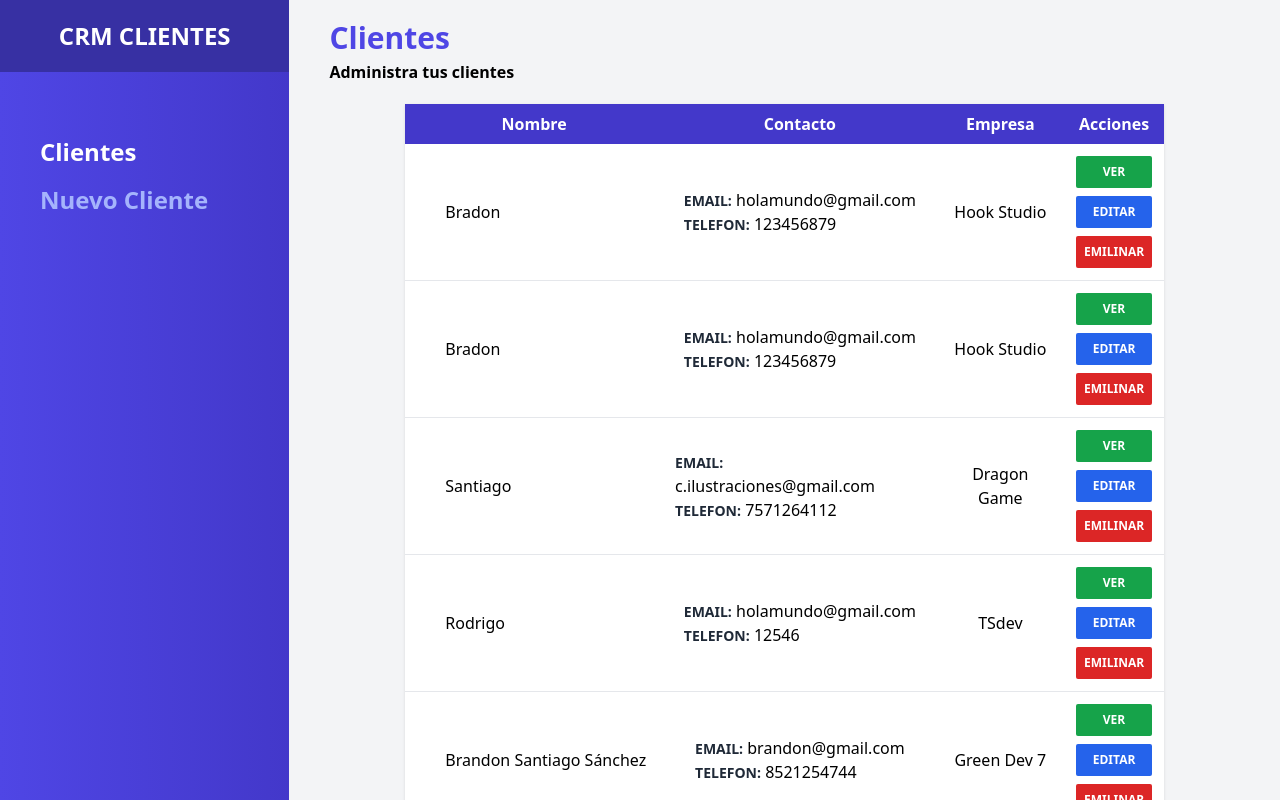
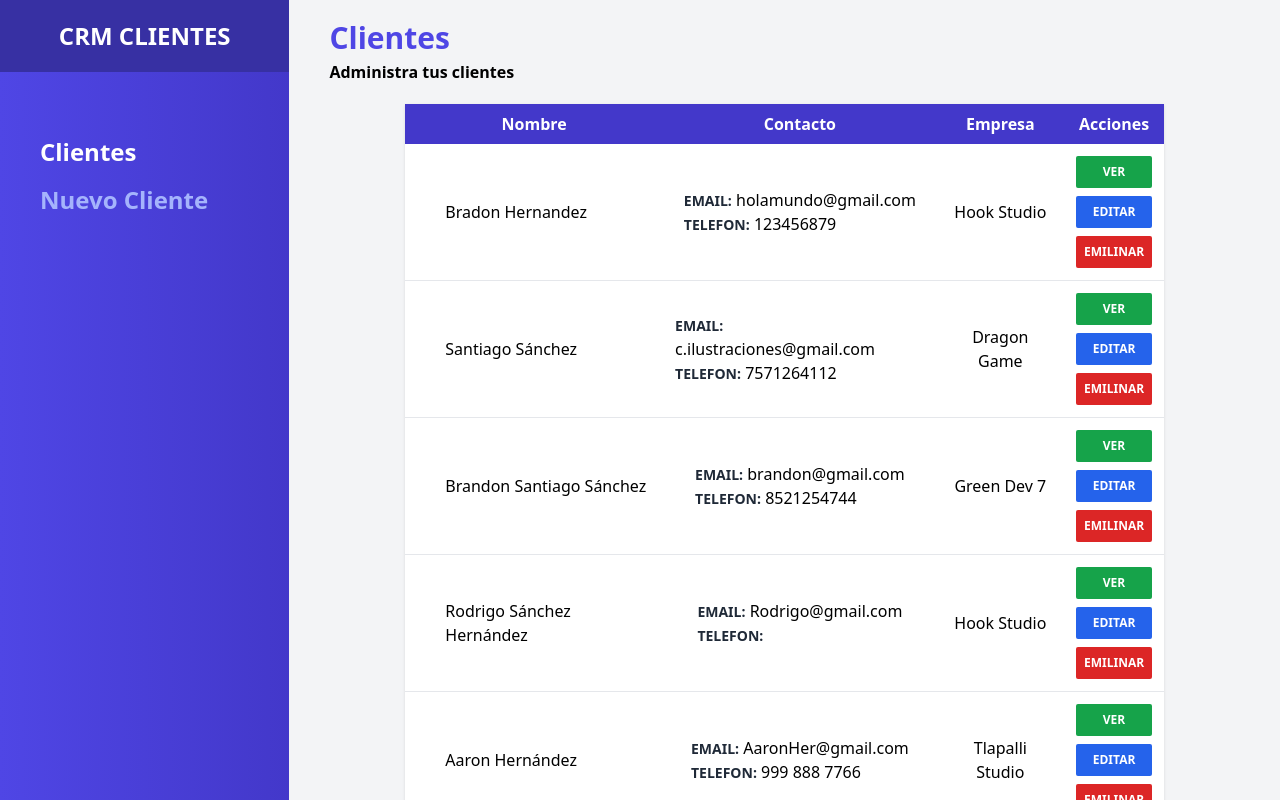
Before and after one commit to tonatiujsanchez/crm-react, a React (Vite) app: page /clientes in a window 1280 px wide. Shown: the top 800 px of the page. Built offline with nearby package versions, Linux system fonts and the light colour scheme; data requests are answered from the project's data file.

Commit message:
Editar y Eliminar Cliente implementado

```diff
--- a/db.json
+++ b/db.json
@@ -1,15 +1,7 @@
 {
   "clientes": [
     {
-      "nombre": "Bradon",
-      "empresa": "Hook Studio",
-      "email": "holamundo@gmail.com",
-      "telefono": "123456879",
-      "notas": "El cliente solicita un producto de calidad Premium.",
-      "id": 1
-    },
-    {
-      "nombre": "Bradon",
+      "nombre": "Bradon Hernandez",
       "empresa": "Hook Studio",
       "email": "holamundo@gmail.com",
       "telefono": "123456879",
@@ -17,20 +9,12 @@
       "id": 2
     },
     {
-      "nombre": "Santiago",
+      "nombre": "Santiago Sánchez",
       "empresa": "Dragon Game",
       "email": "c.ilustraciones@gmail.com",
       "telefono": "7571264112",
       "notas": "Cliente frecuente que requiere post para días memorables.",
       "id": 3
-    },
-    {
-      "nombre": "Rodrigo",
-      "empresa": "TSdev",
-      "email": "holamundo@gmail.com",
-      "telefono": "12546",
-      "notas": "El cliente requiere tóner cada fin de mes.",
-      "id": 4
     },
     {
       "nombre": "Brandon Santiago Sánchez",
--- a/src/components/Cliente.jsx
+++ b/src/components/Cliente.jsx
@@ -1,7 +1,7 @@
 import { useNavigate } from "react-router-dom";
 
 
-const Cliente = ({ cliente }) => {
+const Cliente = ({ cliente, handleEliminar }) => {
 
     const navigate = useNavigate();
 
@@ -24,9 +24,21 @@ const Cliente = ({ cliente }) => {
             <button
                 onClick={ ()=> navigate(`/clientes/${id}`) }
                 type="button"
-                className=" bg-green-600 hover:bg-green-700 text-white block w-full p-2 mb-2 uppercase font-bold text-xs rounded-sm">Ver</button>
-            <button type="button" className=" bg-blue-600 hover:bg-blue-700 text-white block w-full p-2 mb-2 uppercase font-bold text-xs rounded-sm">Editar</button>
-            <button type="button" className=" bg-red-600 hover:bg-red-700 text-white block w-full p-2 uppercase font-bold text-xs rounded-sm">Emilinar</button>
+                className=" bg-green-600 hover:bg-green-700 text-white block w-full p-2 mb-2 uppercase font-bold text-xs rounded-sm">
+                    Ver
+            </button>
+            <button
+                onClick={ ()=> navigate(`/clientes/editar/${ id }`) }
+                type="button"
+                className=" bg-blue-600 hover:bg-blue-700 text-white block w-full p-2 mb-2 uppercase font-bold text-xs rounded-sm">
+                    Editar
+            </button>
+            <button
+                onClick={ ()=> handleEliminar( id, nombre ) }
+                type="button"
+                className="bg-red-600 hover:bg-red-700 text-white block w-full p-2 uppercase font-bold text-xs rounded-sm">
+                    Emilinar
+            </button>
         </td>
 
     </tr>
--- a/src/components/Formulario.jsx
+++ b/src/components/Formulario.jsx
@@ -3,7 +3,7 @@ import { useNavigate } from 'react-router-dom'
 import * as Yup from 'yup'
 
 
-const Formulario = () => {
+const Formulario = ({ cliente, cargando }) => {
 
     const navigate = useNavigate()
 
@@ -27,20 +27,29 @@ const Formulario = () => {
 
     const handleSubmit = async ( values, resetForm )=>{
         try {
+            let resp;
+            if( cliente.id ){
+                const url = `http://localhost:4000/clientes/${ cliente.id }`;
+                resp = await fetch(url, {
+                    method: 'PUT',
+                    body: JSON.stringify( values ),
+                    headers: {
+                        'Content-Type': 'application/json'
+                     }
+                });
+            }else{
                 const url = 'http://localhost:4000/clientes';
-
-            const resp = await fetch(url, {
+                resp = await fetch(url, {
                     method: 'POST',
                     body: JSON.stringify( values ),
                     headers: {
                         'Content-Type': 'application/json'
                      }
                 });
-
-            const result = await resp.json();
+            }
+            await resp.json();
             resetForm();
             navigate('/clientes');
-            console.log( result );
 
         } catch (error) {
             console.log('Hubo un error al intentar agregar un nuevo cliente.');
@@ -48,22 +57,20 @@ const Formulario = () => {
     }
 
 
-
-
   return (
         <div className="mt-6 bg-white px-5 py-8 rounded-md shadow-md w-4/4 md:w-3/4 lg:w-[600px] mx-auto">
             <h1 className="text-gray-600 font-bold text-center uppercase text-lg">
-            Agregar Cliente
+                { cliente?.nombre ?' Editar Cliente ' : 'Agregar Nuevo Cliente' }
             </h1>
-
             <Formik
                 initialValues={{
-                nombre: '',
-                empresa: '',
-                email: '',
-                telefono: '',
-                notas: ''
+                    nombre: cliente.nombre ?? '',
+                    empresa: cliente.empresa ?? '',
+                    email: cliente.email ?? '',
+                    telefono: cliente.telefono ?? '',
+                    notas: cliente.notas ?? ''
                 }}
+                enableReinitialize={true}
                 onSubmit={ ( values, { resetForm } )=> {
                     handleSubmit(values, resetForm);
                 }}
@@ -154,16 +161,22 @@ const Formulario = () => {
 
                             <input
                                 type="submit"
-                        value="Agregar Cliente"
+                                value={ cliente?.nombre ?' Editar Cliente ' : 'Agregar Cliente'}
                                 className="mt-5 w-full bg-indigo-600 p-3 text-white font-bold uppercase rounded-md cursor-pointer hover:bg-indigo-700"
                              />
                          </Form>
+
                    )}
                 }
             </Formik>
-
          </div>
   )
 }
 
+
+Formulario.defaultProps = {
+    cliente: { },
+    cargando: false
+}
+
 export default Formulario
--- /dev/null
+++ b/src/components/Spinner.jsx
@@ -0,0 +1,9 @@
+import './../styles/Spinner.css'
+
+const Spinner = () => {
+  return (
+    <div className="lds-ripple"><div></div><div></div></div>
+  )
+}
+
+export default Spinner
--- a/src/pages/EditarCliente.jsx
+++ b/src/pages/EditarCliente.jsx
@@ -1,8 +1,51 @@
+import { useParams } from "react-router-dom"
+import { useState, useEffect } from 'react'
+
+import Formulario from './../components/Formulario'
+import Spinner from "../components/Spinner";
+
 
 
 const EditarCliente = () => {
+
+  const { id } = useParams();
+  const [ cliente, setCliente ] = useState({});
+  const [ cargando, setCargando ] = useState(false);
+
+  useEffect(() => {
+    setCargando(true)
+    const getCliente = async() =>{
+        try {
+            const url = `http://localhost:4000/clientes/${ id }`;
+            const resp = await fetch( url );
+            const result = await resp.json();
+
+            setCliente( result )
+        } catch (error) {
+            console.log('Hubo un error al tratar de leer el cliente.', error);
+        }
+        setTimeout(() => {
+            setCargando(false);
+        }, 500);
+    }
+    getCliente();
+  },[])
+
   return (
-    <div>EditarCliente</div>
+    <>
+      <h1 className="font-black text-3xl text-indigo-600">Editar Cliente</h1>
+      <p className=" mt-1 text-md font-semibold">Utiliza este formulario para editar un cliente</p>
+
+      {
+        ( cargando )
+        ? <div className="grid place-items-center mt-52"> <Spinner /> </div>
+        : ( cliente?.nombre )
+          ? <Formulario cliente = { cliente } cargando = { cargando } />
+          :<div className="grid place-items-center mt-52">
+              <h2 className="text-2xl uppercase font-bold text-slate-700 text-center max-w-[300px] mx-auto">No se encontraron resultados</h2>
+           </div>
+      }
+    </>
   )
 }
 
--- a/src/pages/Inicio.jsx
+++ b/src/pages/Inicio.jsx
@@ -1,11 +1,33 @@
 import { useEffect, useState } from 'react'
 import Cliente from '../components/Cliente';
+import Spinner from '../components/Spinner';
+
 
 const Inicio = () => {
 
     const [ clientes, setClientes ] = useState([]);
+    const [ cargando, setCargando ] = useState(false);
+
+    const handleEliminar =  async( id, nombre ) => {
+        const confirmar = confirm(`¿Deseas eliminar el cliente ${ nombre }?`)
+        if( confirmar ){
+            try {
+                const url = `http://localhost:4000/clientes/${ id }`;
+                const resp = await fetch(url,{
+                    method: 'DELETE'
+                })
+                await resp.json();
+
+                const nuevosClientes = clientes.filter( cliente => cliente.id !== id )
+                setClientes( nuevosClientes )
+            } catch (error) {
+
+            }
+        }
+    }
 
     useEffect(async () => {
+        setCargando(true);
         const getClientes = async () => {
             try {
                 const url = 'http://localhost:4000/clientes';
@@ -13,10 +35,12 @@ const Inicio = () => {
                 const result = await resp.json();
 
                 setClientes( result );
-                console.log( result );
             } catch (error) {
                 console.log('Hubo un error al intentar obtener los clientes', error);
             }
+
+            setCargando(false);
+
         }
         getClientes();
     }, [])
@@ -26,8 +50,10 @@ const Inicio = () => {
             <h1 className="font-black text-3xl text-indigo-600">Clientes</h1>
             <p className=" mt-1 text-md font-semibold">Administra tus clientes</p>
 
-            {( clientes.length > 0)
-                ? (<table className='max-w-full mt-5 table-auto shadow bg-white m-auto lg:w-10/12'>
+            {( cargando)
+                ? <div className="grid place-items-center mt-52"> <Spinner /> </div>
+                : ( clientes.length > 0 )
+                    ? <table className='max-w-full mt-5 table-auto shadow bg-white m-auto lg:w-10/12'>
                         <thead className='bg-indigo-700 text-white'>
                             <tr>
                                 <th className='p-2'>Nombre</th>
@@ -38,13 +64,17 @@ const Inicio = () => {
                         </thead>
                         <tbody>
                             { clientes.map( cliente => (
-                            <Cliente key={ cliente.id } cliente = { cliente } />
+                                <Cliente
+                                    key={ cliente.id }
+                                    cliente = { cliente }
+                                    handleEliminar = { handleEliminar } />
                             ))
                             }
                         </tbody>
                       </table>
-                )
-                : <p>No hay clientes registrados</p>
+                    : <div className="grid place-items-center mt-52">
+                        <h2 className="text-2xl uppercase font-bold text-slate-700 text-center max-w-[300px] mx-auto">No hay clientes registrados</h2>
+                      </div>
 
             }
         </div>
--- /dev/null
+++ b/src/styles/Spinner.css
@@ -0,0 +1,35 @@
+.lds-ripple {
+    display: inline-block;
+    position: relative;
+    width: 80px;
+    height: 80px;
+}
+
+.lds-ripple div {
+    position: absolute;
+    border: 4px solid rgb(79, 70, 229);
+    opacity: 1;
+    border-radius: 50%;
+    animation: lds-ripple 1s cubic-bezier(0, 0.2, 0.8, 1) infinite;
+}
+
+.lds-ripple div:nth-child(2) {
+    animation-delay: -0.5s;
+}
+
+@keyframes lds-ripple {
+    0% {
+      top: 36px;
+      left: 36px;
+      width: 0;
+      height: 0;
+      opacity: 1;
+    }
+    100% {
+      top: 0px;
+      left: 0px;
+      width: 72px;
+      height: 72px;
+      opacity: 0;
+    }
+}
```
Also changed, not shown: src/index.css (line endings or trailing spaces). Lines whose indentation alone changed are shown as unchanged.
